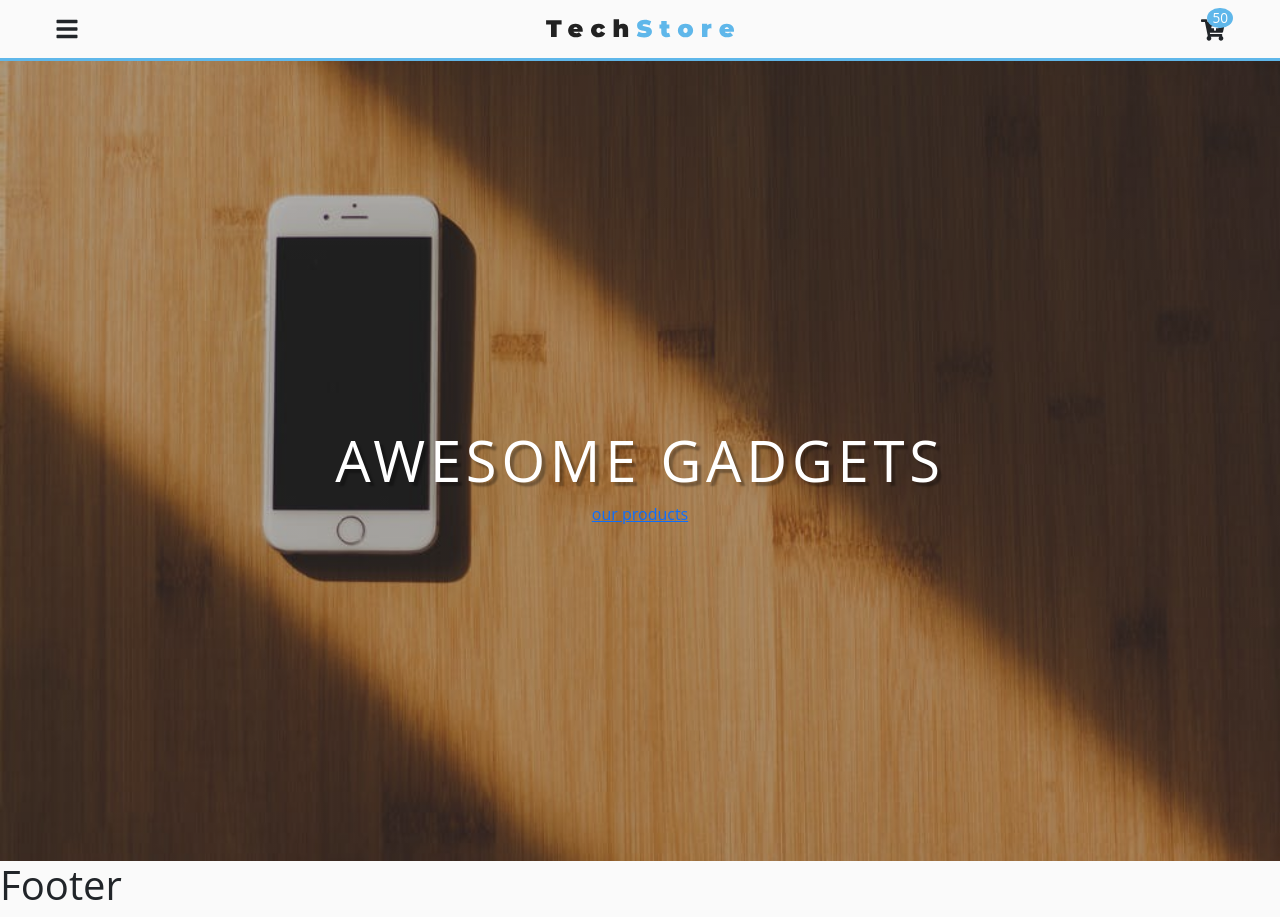
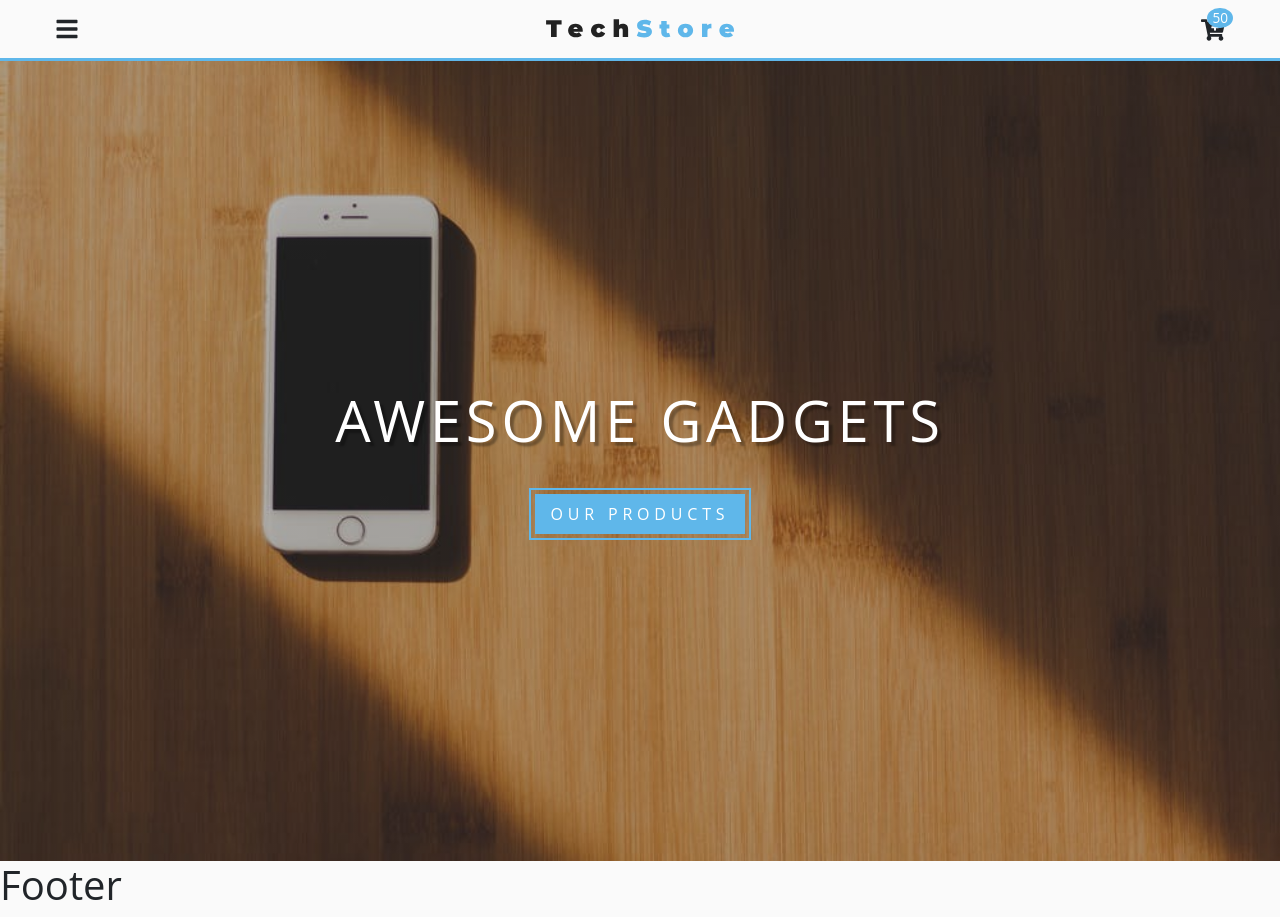
Before and after one commit to Lekkyjay/tech-store-react, a React (Create React App) app: page / in a window 1280 px wide. Built offline with nearby package versions, Linux system fonts and the light colour scheme.

Commit message:
Hero component mainLink style done.

```diff
--- a/src/App.css
+++ b/src/App.css
@@ -23,6 +23,27 @@
   letter-spacing: var(--mainSpacing);
   text-transform: capitalize;
 }
+
 .text-main {
   color: var(--primaryColor);
 }
+
+.main-link {
+  padding: 0.5rem 1rem;
+  background: var(--primaryColor);
+  color: var(--mainWhite);
+  display: inline-block;
+  text-transform: uppercase;
+  letter-spacing: var(--mainSpacing);
+  outline: 2px solid var(--primaryColor);
+  outline-offset: 4px;
+  border: none;
+  transition: var(--mainTransition);
+  text-decoration: none;
+}
+
+.main-link:hover {
+  background: var(--darkGrey);
+  color: var(--primaryColor);
+  outline-color: var(--darkGrey);
+}
```
